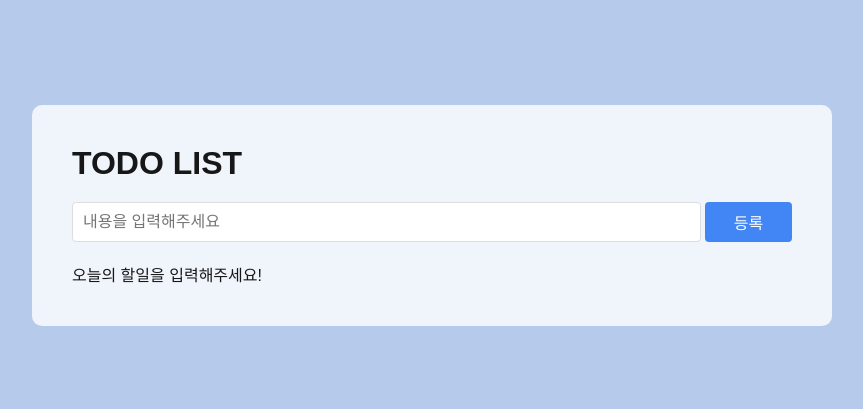
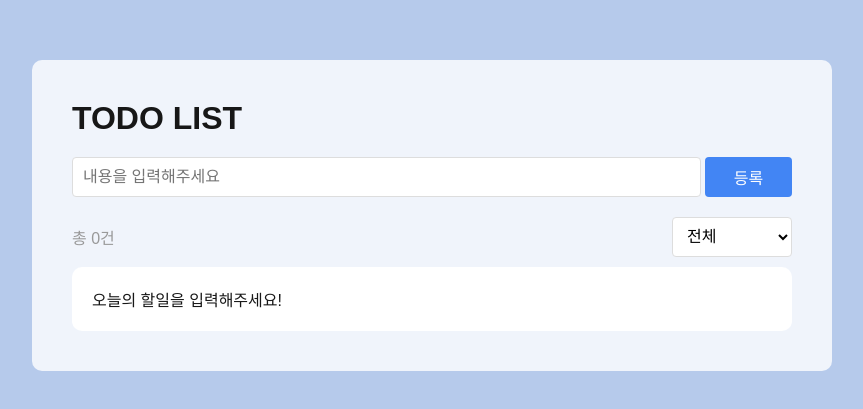
Before and after one commit to JangHyunjeong/kws-react-todo, a Next.js app: page / in a window 1280 px wide. Shown: the part 185-594 px from the top of the page, without its empty margins (208-1071 px from the left). Built offline with nearby package versions, Linux system fonts and the light colour scheme.

Commit message:
🎨feat : 필터 추가

```diff
--- a/src/app/page.js
+++ b/src/app/page.js
@@ -3,13 +3,20 @@ import styles from "@/styles/page.module.css";
 import { useEffect, useState } from "react";
 import TodoList from "@/components/TodoList";
 import TodoWrite from "@/components/TodoWrite";
+import TodoFilter from "@/components/TodoFilter";
 
 export default function Home() {
+  const filterList = [
+    { value: "all", lable: "전체" },
+    { value: "ing", lable: "진행중" },
+    { value: "done", lable: "완료" },
+  ];
   const [newTodo, setNewTodo] = useState("");
   const [todoList, setTodoList] = useState([]);
   const [filteredTodoList, setFilteredTodoList] = useState([]);
   const [isEditMode, setIsEditMode] = useState(false);
   const [edtitId, setEditId] = useState(0);
+  const [filterValue, setFilterValue] = useState(filterList[0].value);
 
   useEffect(() => {
     // 페이지 로딩 시 localStorage에서 todoData 불러오기
@@ -21,10 +28,16 @@ export default function Home() {
 
   useEffect(() => {
     // localStorage에 todo 저장
-    localStorage.setItem("todoData", JSON.stringify(todoList));
-    // 완료항목 뒤로
-    setFilteredTodoList(todoList.sort((a, b) => a.isDone - b.isDone));
-  }, [todoList]);
+    localStorage.setItem("todoData", JSON.stringify(todoList || []));
+
+    // todo filtering
+    const filterMap = {
+      all: todoList.sort((a, b) => a.isDone - b.isDone),
+      ing: todoList?.filter((item) => !item.isDone),
+      done: todoList.filter((item) => item.isDone),
+    };
+    setFilteredTodoList(filterMap[filterValue] || []);
+  }, [todoList, filterValue]);
 
   function handleNewTodo(e) {
     setNewTodo(e.target.value);
@@ -76,6 +89,11 @@ export default function Home() {
     setIsEditMode(false);
   };
 
+  // 필터 변경
+  const filterTodo = (e) => {
+    setFilterValue(e.target.value);
+  };
+
   return (
     <div className={styles.todoContainer}>
       <div className={styles.todoBox}>
@@ -89,6 +107,12 @@ export default function Home() {
           addNewTodo={addNewTodo}
         />
 
+        <TodoFilter
+          filterList={filterList}
+          filteredTodoListLength={filteredTodoList?.length}
+          filterTodo={filterTodo}
+        />
+
         <TodoList
           filteredTodoList={filteredTodoList}
           todoList={todoList}
--- /dev/null
+++ b/src/components/TodoFilter.jsx
@@ -0,0 +1,22 @@
+import styles from "@/styles/page.module.css";
+
+export default function TodoFilter({
+  filterList,
+  filteredTodoListLength,
+  filterTodo,
+}) {
+  return (
+    <div className={styles.todoSelectWrap}>
+      <span className={styles.todoCount}>총 {filteredTodoListLength}건</span>
+      <select onChange={(e) => filterTodo(e)} className={styles.todoSelect}>
+        {filterList.map((item) => {
+          return (
+            <option value={item.value} key={item.value}>
+              {item.lable}
+            </option>
+          );
+        })}
+      </select>
+    </div>
+  );
+}
--- a/src/styles/page.module.css
+++ b/src/styles/page.module.css
@@ -35,11 +35,33 @@
   color: var(--color-white);
   border-radius: 4px;
 }
-
+.todoSelectWrap {
+  display: flex;
+  justify-content: space-between;
+  align-items: center;
+  margin-top: 20px;
+}
+.todoCount {
+  color: #999;
+}
+.todoSelect {
+  width: 120px;
+  height: 40px;
+  padding: 0 10px;
+  font-size: 16px;
+  background-color: var(--color-white);
+  border-radius: 4px;
+  border: 1px solid #ddd;
+}
 .todoList {
-  margin-top: 20px;
+  margin-top: 10px;
+  padding: 20px;
   display: grid;
   gap: 10px;
+  max-height: 300px;
+  overflow: auto;
+  background-color: #fff;
+  border-radius: 10px;
 }
 .todoItem {
   display: flex;
```
